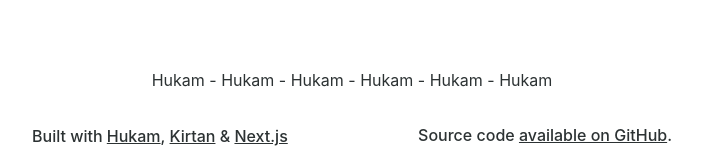
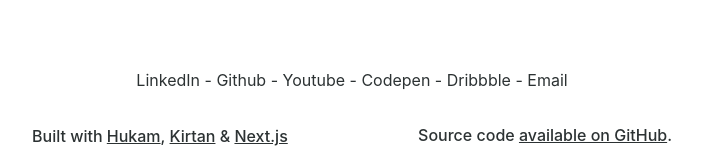
Before and after one commit to gurjotsinghdev/gurjotsinghdev, a Next.js app: page / in a window 1280 px wide. Shown: the part 1393-1553 px from the top of the page, without its empty margins (288-991 px from the left). Built offline with nearby package versions, Linux system fonts and the light colour scheme.

Commit message:
footer fix

```diff
--- a/components/footer.js
+++ b/components/footer.js
@@ -4,7 +4,7 @@ import styles from '../styles/Footer.module.css'
 export default function Footer ( ) {
     return (
         <>
-            <p className={styles.footerSocial}><a href="https://www.youtube.com/watch?v=rmru_nIRf9Q&t=727s">Hukam</a> - <a href="https://www.youtube.com/watch?v=rmru_nIRf9Q&t=727s">Hukam</a> - <a href="https://www.youtube.com/watch?v=rmru_nIRf9Q&t=727s">Hukam</a> - <a href="https://www.youtube.com/watch?v=rmru_nIRf9Q&t=727s">Hukam</a> - <a href="https://www.youtube.com/watch?v=rmru_nIRf9Q&t=727s">Hukam</a> - <a href="https://www.youtube.com/watch?v=rmru_nIRf9Q&t=727s">Hukam</a></p>
+            <p className={styles.footerSocial}><a href="https://www.youtube.com/watch?v=rmru_nIRf9Q&t=727s">LinkedIn</a> - <a href="https://www.youtube.com/watch?v=rmru_nIRf9Q&t=727s">Github</a> - <a href="https://www.youtube.com/watch?v=rmru_nIRf9Q&t=727s">Youtube</a> - <a href="https://www.youtube.com/watch?v=rmru_nIRf9Q&t=727s">Codepen</a> - <a href="https://www.youtube.com/watch?v=rmru_nIRf9Q&t=727s">Dribbble</a> - <a href="https://www.youtube.com/watch?v=rmru_nIRf9Q&t=727s">Email</a> </p>
             <div className={styles.footer}>
                 <p className={styles.footerTitle}>Built with <u><a href="https://www.youtube.com/watch?v=rmru_nIRf9Q&t=727s">Hukam</a></u>, <u><a href="https://www.youtube.com/watch?v=CZqNR42LjlU&t=43s">Kirtan</a></u> & <u><a href="https://nextjs.org/">Next.js</a></u></p>
                 <p className={styles.footerText}>Source code&nbsp;<u><a href="https://github.com/gurjotsinghdev/gurjotsinghdev">{    }available on GitHub</a></u>.</p>
```
